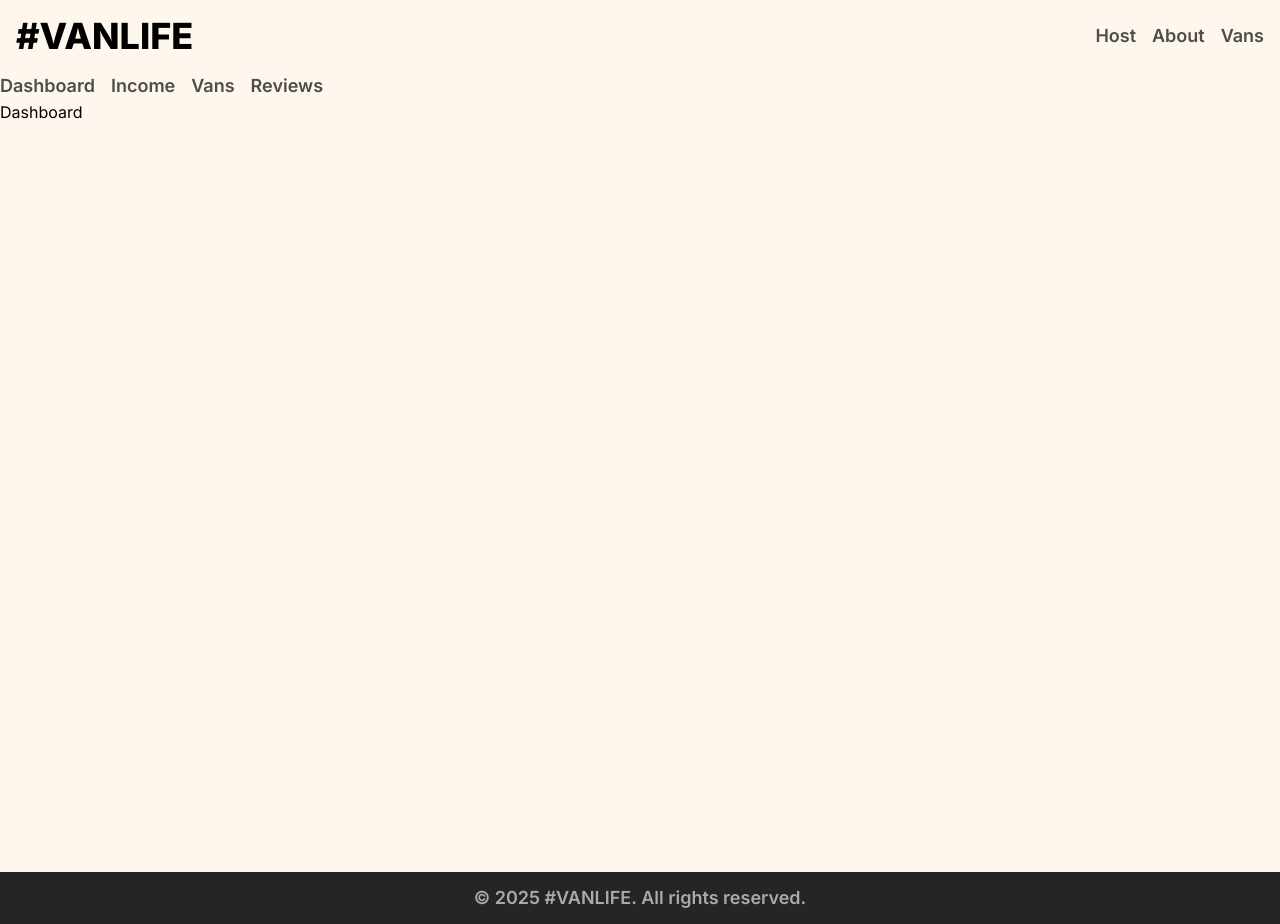
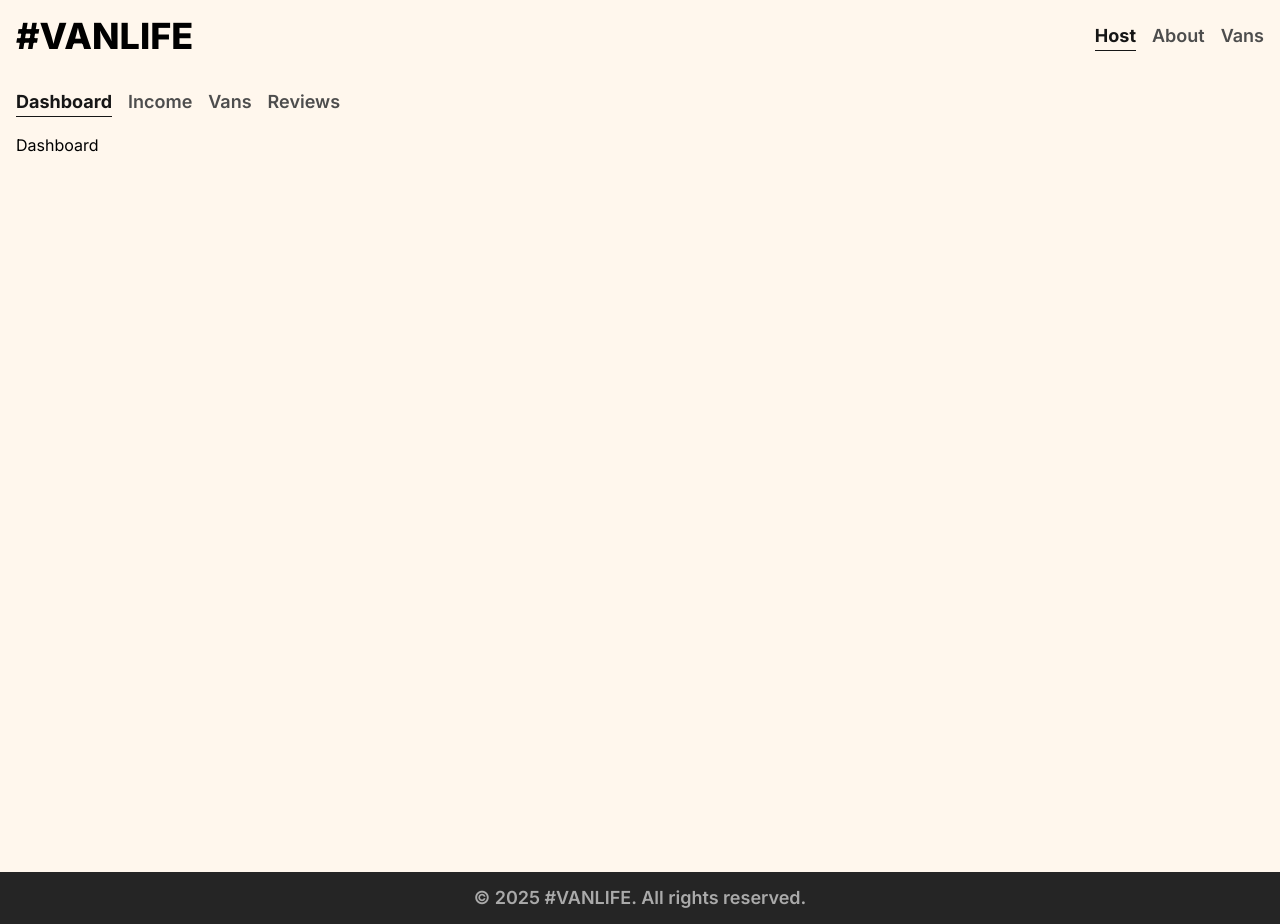
Before and after one commit to Lil-Code30/van-life, a React (Vite) app: page /host in a window 1280 px wide. Built offline with nearby package versions, Linux system fonts and the light colour scheme; what miragejs would draw is missing.

Commit message:
changed Link to NavLink to apply styling when a link is active

```diff
--- a/src/components/Header.jsx
+++ b/src/components/Header.jsx
@@ -1,4 +1,4 @@
-import { Link } from "react-router-dom";
+import { NavLink, Link } from "react-router-dom";
 
 export default function Header() {
   return (
@@ -10,15 +10,30 @@ export default function Header() {
         #VanLife
       </Link>
       <nav className="flex gap-x-4">
-        <Link className="nav-link" to="/host">
+        <NavLink
+          className={({ isActive }) =>
+            isActive ? "nav-link nav-link-active" : "nav-link"
+          }
+          to="/host"
+        >
           Host
-        </Link>
-        <Link className="nav-link" to="/about">
+        </NavLink>
+        <NavLink
+          className={({ isActive }) =>
+            isActive ? "nav-link nav-link-active" : "nav-link"
+          }
+          to="/about"
+        >
           About
-        </Link>
-        <Link className="nav-link" to="/vans">
+        </NavLink>
+        <NavLink
+          className={({ isActive }) =>
+            isActive ? "nav-link nav-link-active" : "nav-link"
+          }
+          to="/vans"
+        >
           Vans
-        </Link>
+        </NavLink>
       </nav>
     </header>
   );
--- a/src/components/HostLayout.jsx
+++ b/src/components/HostLayout.jsx
@@ -1,21 +1,42 @@
-import { Link, Outlet } from "react-router-dom";
+import { NavLink, Outlet } from "react-router-dom";
 
 export default function HostLayout() {
   return (
     <>
-      <nav className="flex gap-x-4">
-        <Link className="nav-link" to="/host">
+      <nav className="flex gap-x-4 4 py-4">
+        <NavLink
+          className={({ isActive }) =>
+            isActive ? "nav-link nav-link-active" : "nav-link"
+          }
+          to="/host"
+          end
+        >
           Dashboard
-        </Link>
-        <Link className="nav-link" to="/host/income">
+        </NavLink>
+        <NavLink
+          className={({ isActive }) =>
+            isActive ? "nav-link nav-link-active" : "nav-link"
+          }
+          to="/host/income"
+        >
           Income
-        </Link>
-        <Link className="nav-link" to="/vans">
+        </NavLink>
+        <NavLink
+          className={({ isActive }) =>
+            isActive ? "nav-link nav-link-active" : "nav-link"
+          }
+          to="/vans"
+        >
           Vans
-        </Link>
-        <Link className="nav-link" to="/host/reviews">
+        </NavLink>
+        <NavLink
+          className={({ isActive }) =>
+            isActive ? "nav-link nav-link-active" : "nav-link"
+          }
+          to="/host/reviews"
+        >
           Reviews
-        </Link>
+        </NavLink>
       </nav>
       <Outlet />
     </>
--- a/src/components/Layout.jsx
+++ b/src/components/Layout.jsx
@@ -7,7 +7,7 @@ export default function Layout() {
   return (
     <>
       <Header />
-      <main className="flex-1 min-h-screen">
+      <main className="flex-1 min-h-screen px-4">
         <Outlet />
       </main>
       <Footer />
--- a/src/styles.css
+++ b/src/styles.css
@@ -35,7 +35,7 @@
 
 @layer components {
   .nav-link {
-    @apply text-[#4D4D4D] text-lg font-inter font-semibold cursor-pointer hover:underline hover:text-[#161616];
+    @apply text-[#4D4D4D] text-lg font-inter font-semibold cursor-pointer hover:border-b hover:text-[#161616] transition duration-300 ease-in;
   }
   .home-container {
     background: linear-gradient(0deg, rgba(0, 0, 0, 0.46), rgba(0, 0, 0, 0.46)),
@@ -205,7 +205,7 @@
     @apply text-4xl font-inter font-bold md:text-5xl mt-3;
   }
 
-  .van-detail > i {
+  .van-detail > span {
     align-self: flex-start;
   }
 
@@ -225,6 +225,12 @@
     font-size: 1.125rem;
     @apply mt-3 md:max-w-[200px] rounded py-2 px-5 font-bold font-inter;
   }
+
+  .nav-link-active {
+    @apply border-b;
+    color: #161616;
+    font-weight: bold;
+  }
 }
 
 @layer utilities {
```
